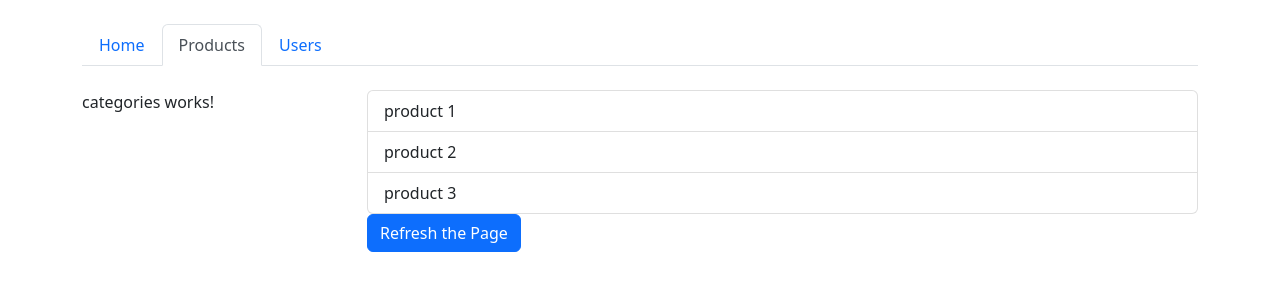
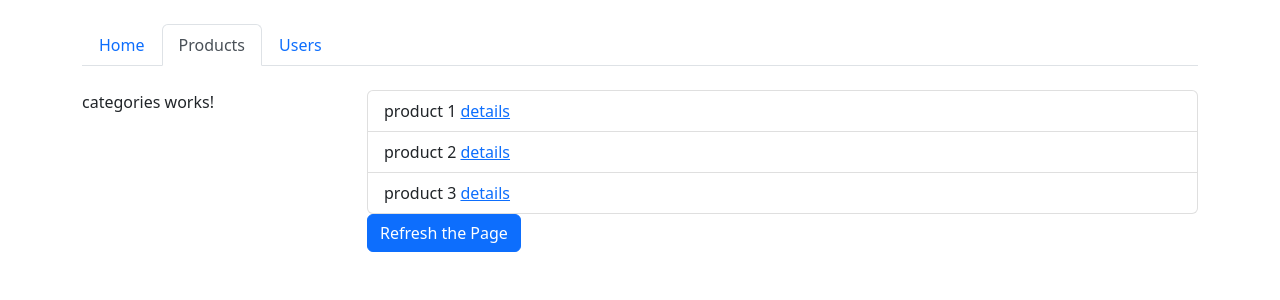
Before and after one commit to fatihdelice/angular-routing-app, an Angular app: page /products in a window 1280 px wide. Shown: the top 300 px of the page. Built offline with nearby package versions, Linux system fonts and the light colour scheme.

Commit message:
Routing parameters added

```diff
--- a/src/app/app.module.ts
+++ b/src/app/app.module.ts
@@ -8,12 +8,14 @@ import { ProductsComponent } from './products/products.component';
 import { UsersComponent } from './users/users.component';
 import { CategoriesComponent } from './categories/categories.component';
 import { NotfoundComponent } from './notfound/notfound.component';
+import { ProductComponent } from './products/product/product.component';
 
 
 const appRoutes: Routes=[
   {path: '', component: HomeComponent},
   {path: 'home', component: HomeComponent},
   {path: 'products', component: ProductsComponent},
+  {path: 'products/:id', component: ProductComponent},
   {path: 'users', component: UsersComponent},
   {path: '**', component: NotfoundComponent},
 ];
@@ -25,7 +27,8 @@ const appRoutes: Routes=[
     ProductsComponent,
     UsersComponent,
     CategoriesComponent,
-    NotfoundComponent
+    NotfoundComponent,
+    ProductComponent
   ],
   imports: [
     BrowserModule,
--- /dev/null
+++ b/src/app/products.ts
@@ -0,0 +1,5 @@
+export const products = [
+    { id: 1, name: 'product 1' },
+    { id: 2, name: 'product 2' },
+    { id: 3, name: 'product 3' }
+];
--- /dev/null
+++ b/src/app/products/product/product.component.html
@@ -0,0 +1,2 @@
+{{selectedProduct.id}}
+{{selectedProduct.name}}
--- /dev/null
+++ b/src/app/products/product/product.component.ts
@@ -0,0 +1,22 @@
+import { Component, OnInit } from '@angular/core';
+import { ActivatedRoute } from '@angular/router';
+import { products } from 'src/app/products';
+
+@Component({
+  selector: 'app-product',
+  templateUrl: './product.component.html',
+  styleUrls: ['./product.component.css']
+})
+export class ProductComponent implements OnInit {
+
+  selectedProduct: any;
+
+  constructor(private route: ActivatedRoute) { }
+
+  ngOnInit() {
+    const param = this.route.snapshot.paramMap.get('id');
+    const id = param ? +param : null;
+    this.selectedProduct = products.find(i=>i.id === id);
+  }
+
+}
--- a/src/app/products/products.component.html
+++ b/src/app/products/products.component.html
@@ -1,6 +1,7 @@
 <ul class="list-group">
     <li *ngFor="let p of products" class="list-group-item">
         {{p.name}}
+        <a [routerLink]="['/products',p.id]">details</a>
     </li>
 </ul>
 <p>
--- a/src/app/products/products.component.ts
+++ b/src/app/products/products.component.ts
@@ -1,5 +1,6 @@
 import { Component } from '@angular/core';
 import { Router, ActivatedRoute } from '@angular/router';
+import { products } from '../products';
 
 @Component({
   selector: 'app-products',
@@ -7,11 +8,7 @@ import { Router, ActivatedRoute } from '@angular/router';
   styleUrls: ['./products.component.css']
 })
 export class ProductsComponent {
-  products = [
-    {name: 'product 1'},
-    {name: 'product 2'},
-    {name: 'product 3'}
-  ];
+  products =products;
 
   constructor(
     private router: Router,
```
Also changed, not shown: src/app/products/product/product.component.css (added), 1 other file (tests, documents, lock files or other folders).
